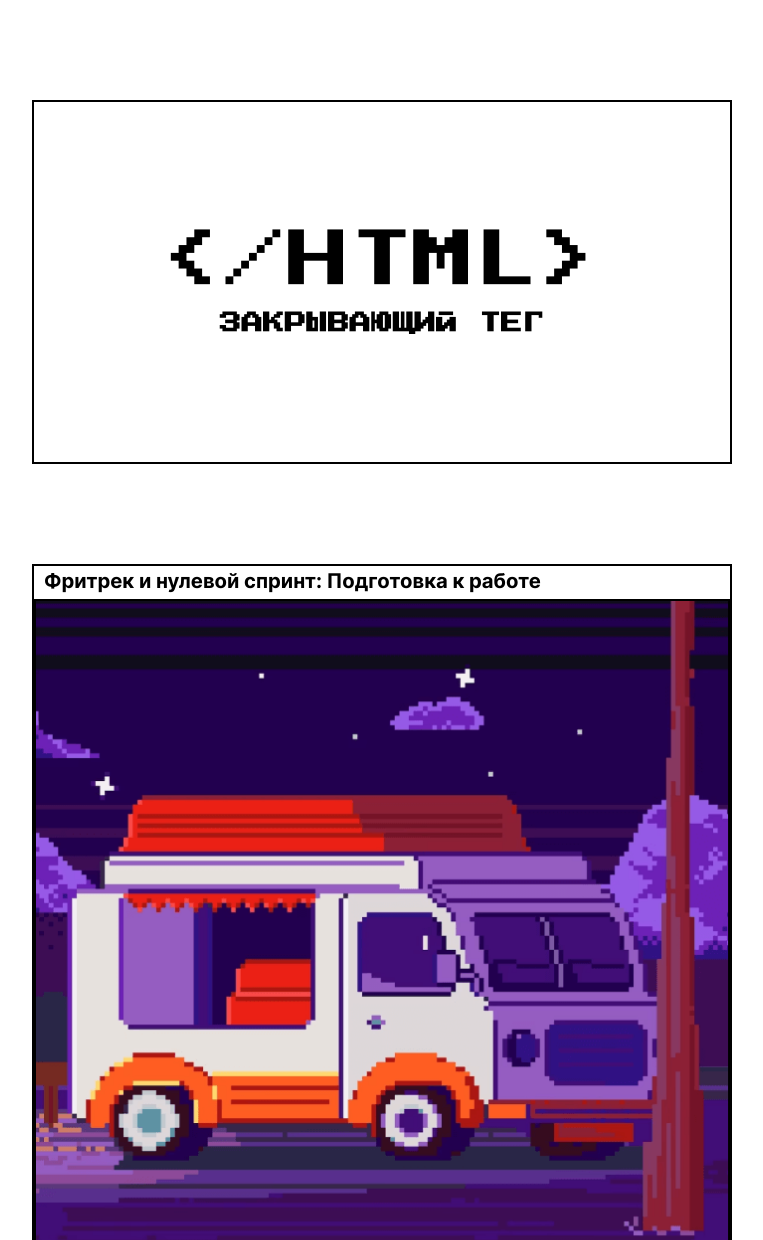
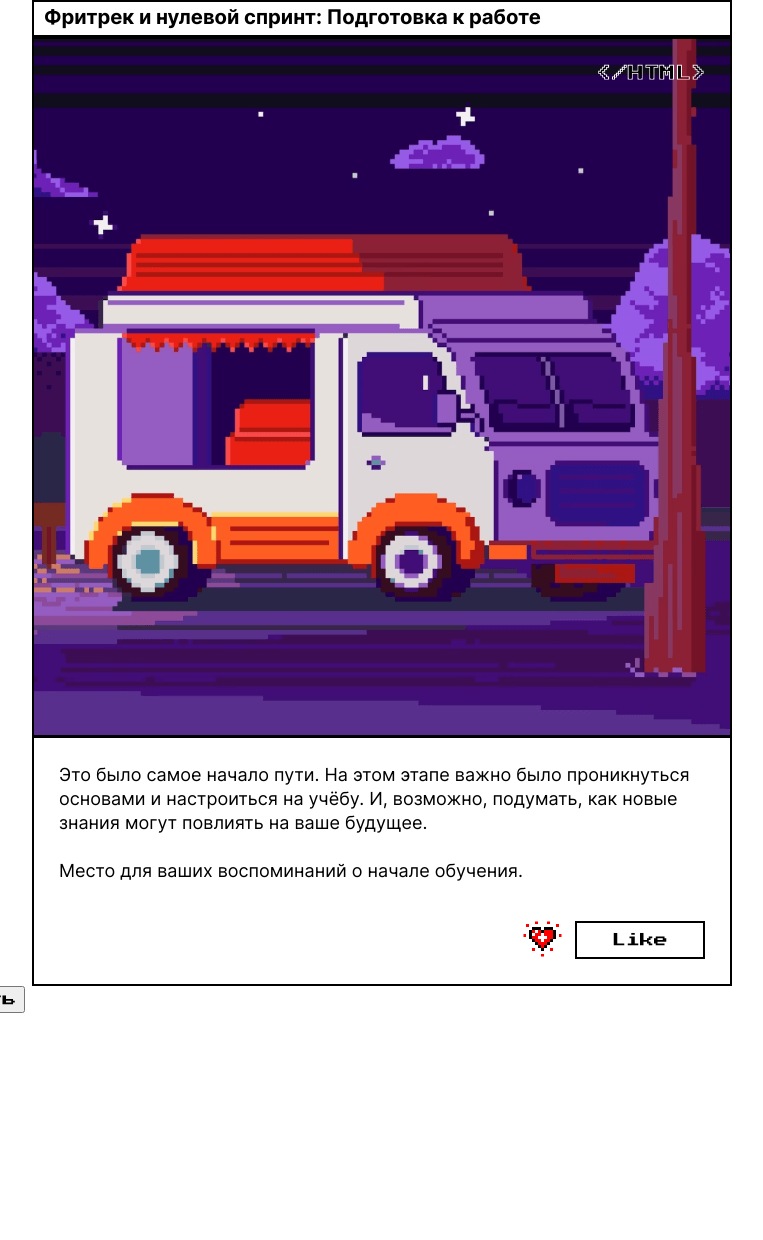
Before and after one commit to HeilRulez/zakrivayuschiy-teg-f, a plain HTML site: page index.html in a window 1280 px wide. Shown: the top 1240 px of the page, without its empty margins (258-1021 px from the left). After the commit the page ends 1013 px from the top, so only its background shows below. Drawn offline with Linux system fonts and the light colour scheme.

Commit message:
add_label-card

```diff
--- a/index.html
+++ b/index.html
@@ -14,10 +14,10 @@
     <link rel="stylesheet" href="./styles/animations.css" />
   </head>
   <body class="page">
-    <header class="header width-content">
+    <!-- <header class="header width-content">
       <p class="header__logo">&lt;/HTML&gt;</p>
       <h1 class="header__title">Закрывающий тег</h1>
-    </header>
+    </header> -->
     <main>
       <ul class="card-list">
         <li class="width-content">
@@ -25,12 +25,15 @@
             <h2 class="card__title">
               Фритрек и нулевой спринт: Подготовка к работе
             </h2>
+            <figure class="card__container-img">
               <img
                 class="card__img"
                 src="./images/content/image_1.png"
                 alt="микроавтобус"
                 loading="lazy"
               />
+              <figcaption class="card__label-img">&lt;/HTML&gt;</figcaption>
+            </figure>
             <div class="card__content">
               <p>
                 Это было самое начало пути. На этом этапе важно было
--- a/styles/style.css
+++ b/styles/style.css
@@ -64,26 +64,49 @@
   list-style: none;
 }
 
-.card {
-  border: 2px solid #000;
-}
-
 .card__title {
   font-family: var(--main-font);
   font-variation-settings: 'wght' var(--bold-text);
   font-size: 1.125em;
   padding: 3px 10px 6px 10px;
+  border: 2px solid #000;
 }
 
 .card__img {
   width: 100%;
   object-fit: cover;
+  mix-blend-mode: hard-light;
+}
+
+.card__container-img {
+  position: relative;
+  margin: 0 0 -6px 0;
+}
+
+.card__label-img {
+  position: absolute;
+  inset-inline-end: clamp(11px, 2vw, 25px);
+  inset-block-start: 25px;
+  mix-blend-mode: hard-light;
+  font-family: var(--accent-font);
+  font-size: 0.875em;
+  text-transform: uppercase;
+  text-shadow: 1px 1px 2px var(--color-text-outline),
+              -1px -1px 2px var(--color-text-outline);
+}
+
+@supports (-webkit-text-stroke: 1px var(--color-text-outline)) {
+  .card__label-img {
+    text-shadow: none;
+    -webkit-text-stroke: 1px var(--color-text-outline);
+  }
 }
 
 .card__content {
   display: grid;
   gap: 25px;
   padding: 25px;
+  border: 2px solid #000;
 }
 
 .card__buttons {
@@ -91,8 +114,9 @@
 }
 
 .card__icon-button {
-  translate: 0 4px;
-
+  translate: 0 10px;
+  background-color: transparent;
+  border-color: transparent;
 }
 
 .card__like-button {
--- a/styles/variables.css
+++ b/styles/variables.css
@@ -8,4 +8,5 @@
     --accent-font: 'PressStart2P-Regular';
     --bold-text: 700;
     --normal-text: 400;
+    --color-text-outline: #fff;
 }
```
Also changed, not shown: images/svg/floppy.svg. Lines whose indentation alone changed are shown as unchanged.
